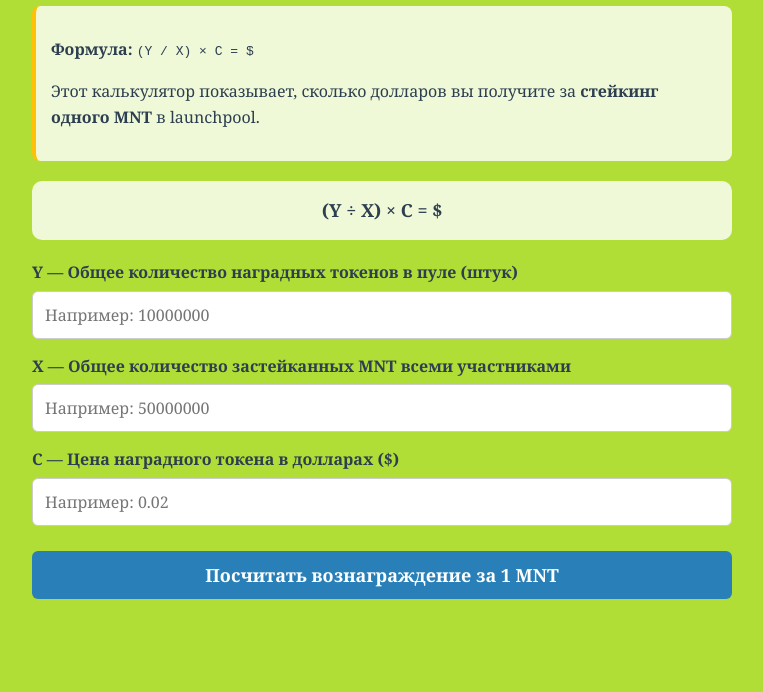
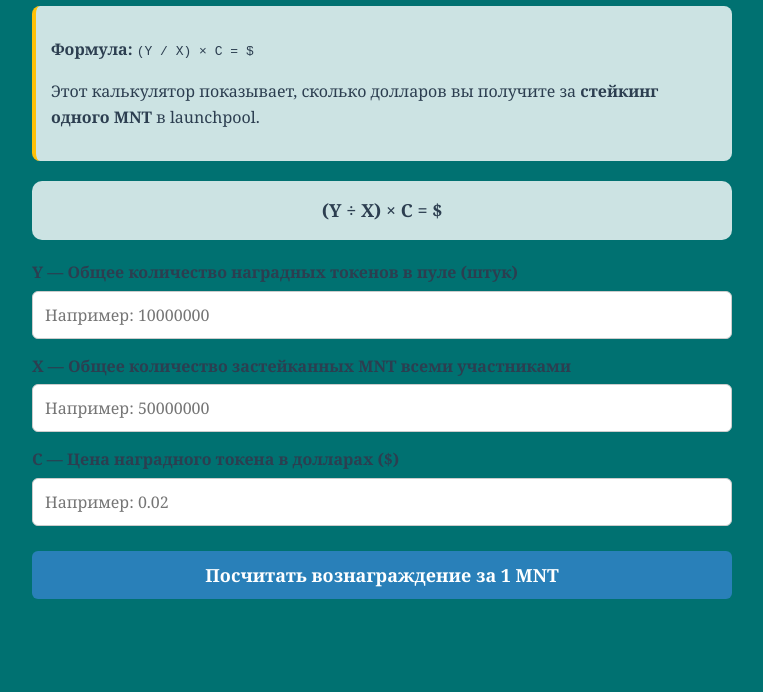
Before and after one commit to Bitkoin-9/mnt-staking-calculator, a plain HTML site: page index.html in a window 1280 px wide. Shown: the part 108-800 px from the top of the page, without its empty margins (258-1021 px from the left). Drawn offline with Linux system fonts and the light colour scheme.

Commit message:
Update index.html

```diff
--- a/index.html
+++ b/index.html
@@ -7,7 +7,7 @@
   <style>
     body {
       font-family: Georgia, serif;
-      background: #b1dd37;
+      background: #007171;
       color: #2c3e50;
       max-width: 700px;
       margin: 20px auto;
```
